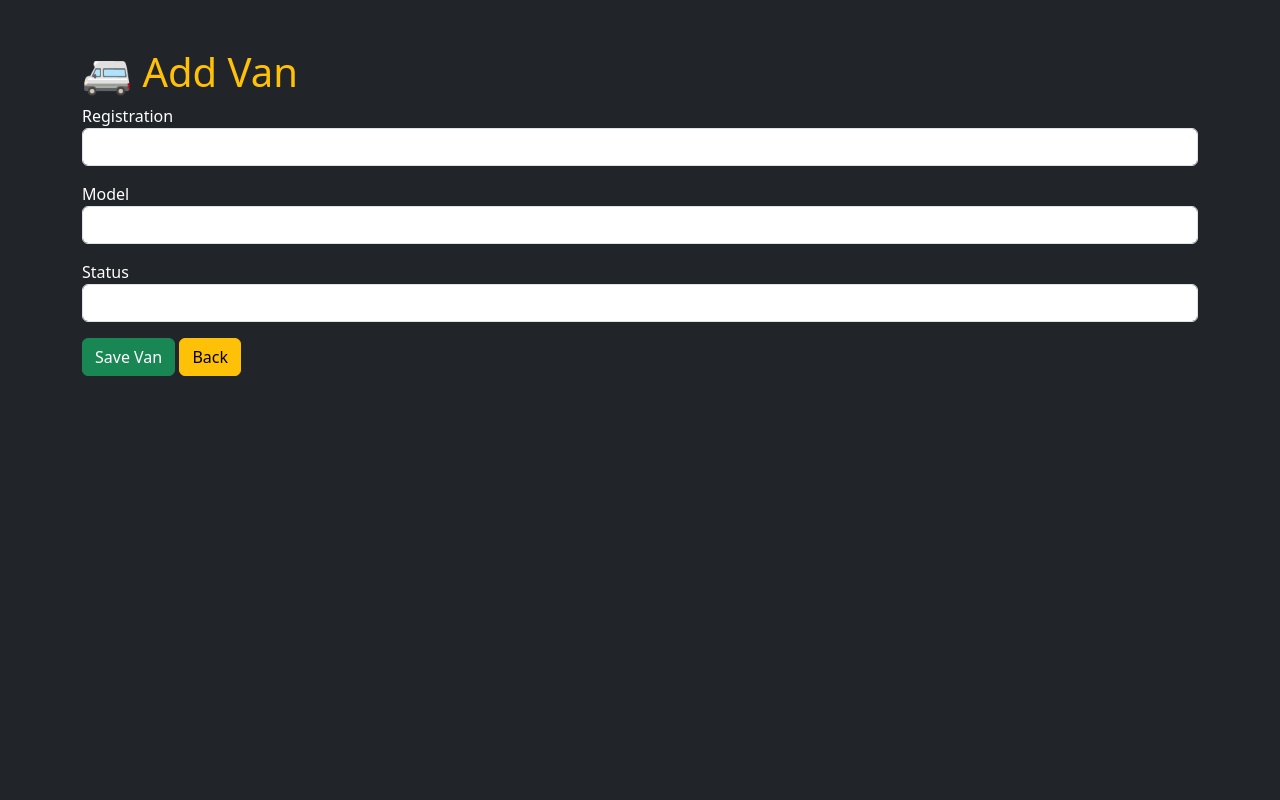
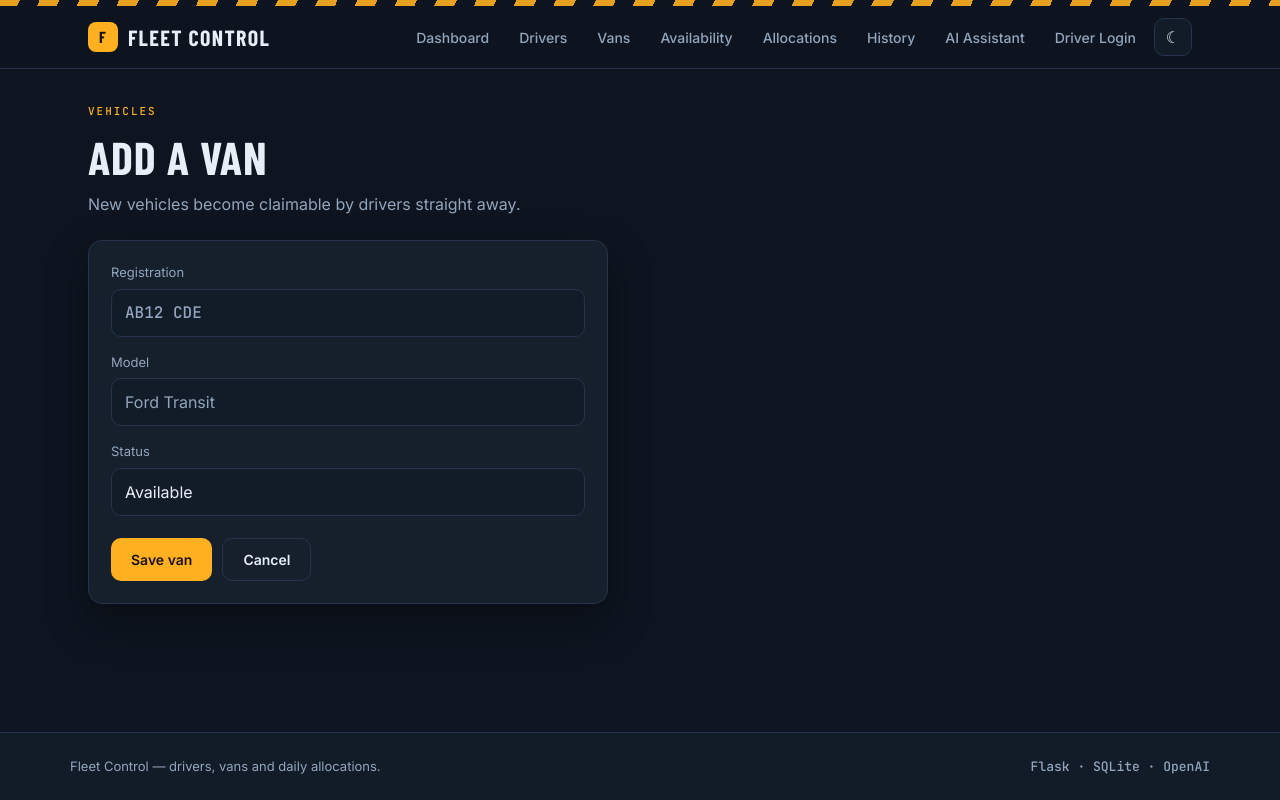
Before and after one commit to mbadr3227-sys/ai-fleet-management, a Flask app: page /add_van in a window 1280 px wide. Run offline with Flask 3, Linux system fonts and the light colour scheme.

Commit message:
Refactor add van HTML template with Bootstrap

```diff
--- a/templates/add_van.html
+++ b/templates/add_van.html
@@ -1,35 +1,41 @@
-<!DOCTYPE html>
-<html>
-<head>
-    <title>Add Van</title>
-    <link href="https://cdn.jsdelivr.net/npm/bootstrap@5.3.3/dist/css/bootstrap.min.css" rel="stylesheet">
-</head>
+{% extends "base.html" %}
 
-<body class="bg-dark text-white">
-<div class="container mt-5">
+{% block title %}Add van — Fleet Control{% endblock %}
 
-    <h1 class="text-warning">🚐 Add Van</h1>
+{% block content %}
 
+<span class="eyebrow">Vehicles</span>
+<h1 class="mt-2">Add a van</h1>
+<p class="muted">New vehicles become claimable by drivers straight away.</p>
+
+<div class="panel reveal mt-4" style="max-width:520px">
   <form method="POST">
+
     <div class="mb-3">
-            <label>Registration</label>
-            <input type="text" name="reg" class="form-control" required>
+      <label for="reg">Registration</label>
+      <input type="text" name="reg" id="reg" class="form-control mono" placeholder="AB12 CDE" required>
     </div>
 
     <div class="mb-3">
-            <label>Model</label>
-            <input type="text" name="model" class="form-control" required>
+      <label for="model">Model</label>
+      <input type="text" name="model" id="model" class="form-control" placeholder="Ford Transit" required>
     </div>
 
     <div class="mb-3">
-            <label>Status</label>
-            <input type="text" name="status" class="form-control" required>
+      <label for="status">Status</label>
+      <select name="status" id="status" class="form-select" required>
+        <option>Available</option>
+        <option>In service</option>
+        <option>Off road</option>
+      </select>
     </div>
 
-        <button class="btn btn-success">Save Van</button>
-        <a href="/vans" class="btn btn-warning">Back</a>
+    <div style="display:flex;gap:10px;flex-wrap:wrap;margin-top:22px">
+      <button type="submit" class="btn btn-fleet">Save van</button>
+      <a href="/vans" class="btn btn-ghost">Cancel</a>
+    </div>
+
   </form>
+</div>
 
-</div>
-</body>
-</html>
+{% endblock %}
```
Lines whose indentation alone changed are shown as unchanged.
